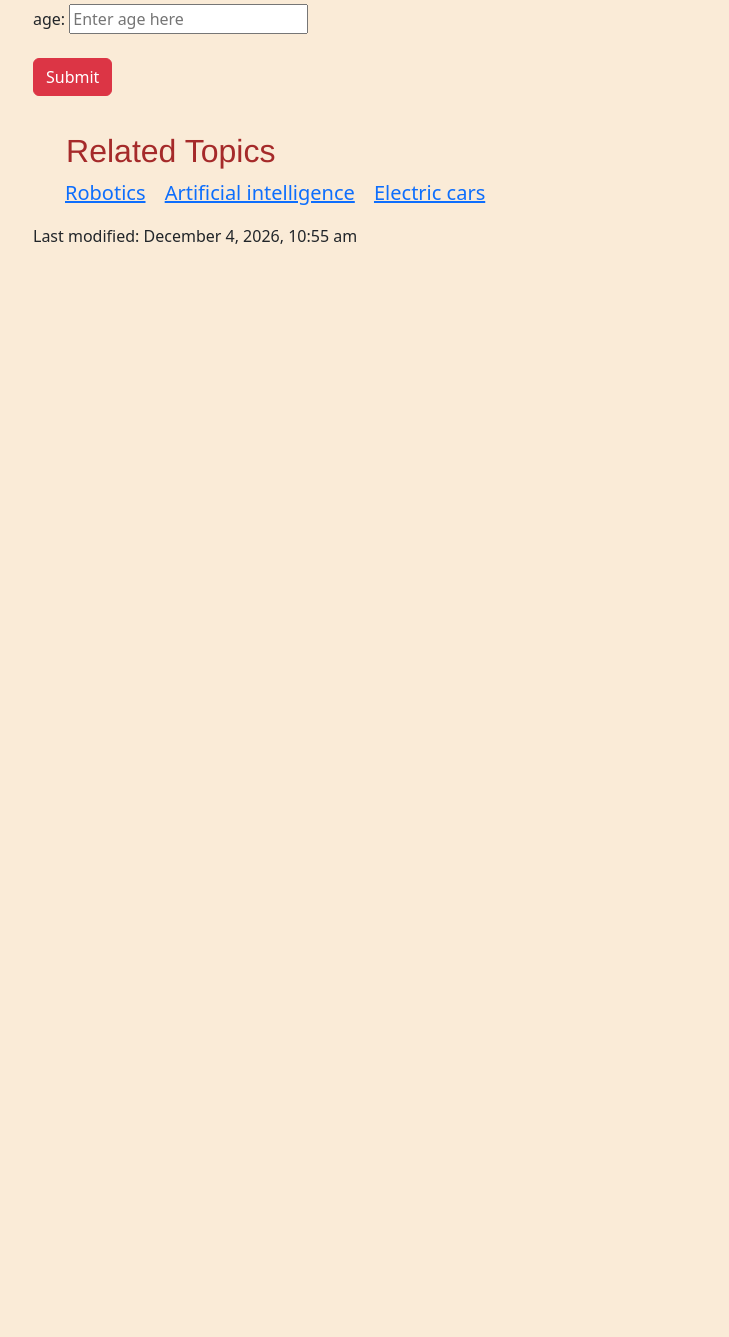
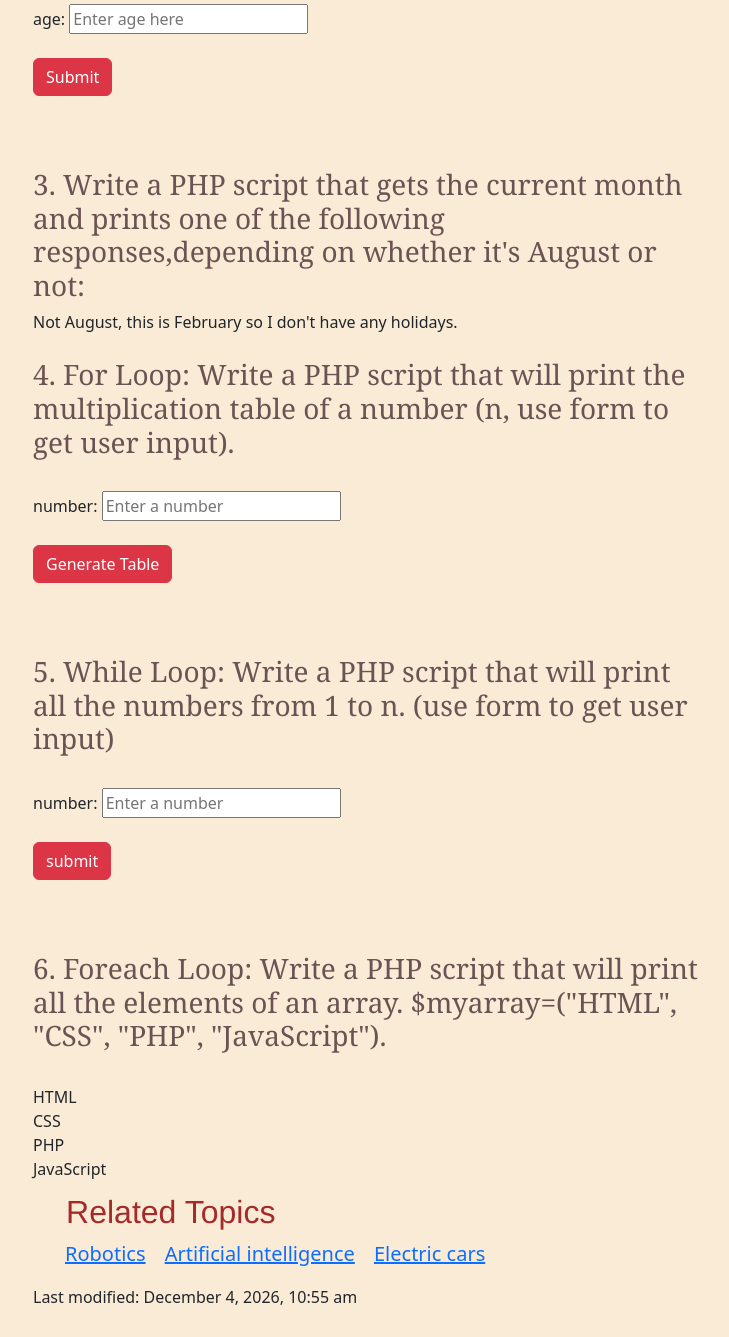
Before and after one commit to kasunki/src, a PHP site: page /kasunki_tasks/individual/ex4.php in a window 1280 px wide. Shown: the part 340-1677 px from the top of the page, without its empty margins (269-998 px from the left). Before the commit the page ends 584 px from the top, so only its background shows below. Run offline with PHP 8.4, Linux system fonts and the light colour scheme.

Commit message:
ex4 done

```diff
--- a/kasunki_tasks/individual/ex4.php
+++ b/kasunki_tasks/individual/ex4.php
@@ -7,7 +7,7 @@
              decide if he/she is eligible for voting. (18 or more than 18 years is eligible for voting, use form to get user input). </h3>
 
 
- <form method="post" name="eligibility_for_voting" action=<?php echo htmlspecialchars($_SERVER['PHP_SELF']); ?>>
+        <form method="post" name="eligibility_for_voting" action=<?php echo htmlspecialchars($_SERVER['PHP_SELF']); ?>>
         age: <input type="number" name="userAge" placeholder="Enter age here" required> <br> <br>
         <button type="submit" class="btn btn-danger">Submit</button><br><br>
         </form>
@@ -15,6 +15,7 @@
         <?php
 
         if ($_SERVER["REQUEST_METHOD"] == "POST") {
+            if (isset($_POST["userAge"])) {
             $age =$_POST["userAge"];
 
         if ($age >=18){
@@ -24,6 +25,100 @@
             echo "You are not eligible for voting.";
         }
        }
+    }
+        ?>
+        <br><br>
+
+        <h3>3. Write a PHP script that gets the current month and prints one of the following responses,depending on whether it's August or not:</h3>
+
+        <?php
+        $currentMonth = date("F");
+
+        switch($currentMonth) {
+            case "August":
+                echo "It's August, so it's still holiday.";
+                break;
+                default:
+                echo "Not August, this is $currentMonth so I don't have any holidays.";
+        }
+        ?>
+        <br><br>
+
+        <h3>4. For Loop: Write a PHP script that will print the multiplication table of a number
+            (n, use form to get user input).</h3><br>
+
+        <form method="post" name="multiplication_table" action=<?php echo htmlspecialchars($_SERVER['PHP_SELF']); ?>>
+        number: <input type="number" name="number" placeholder="Enter a number" required> <br> <br>
+        <input type="submit" class="btn btn-danger" value="Generate Table"><br><br>
+
+        </form>
+
+
+        <?php
+       if ($_SERVER["REQUEST_METHOD"] == "POST"){
+        if (isset($_POST["number"])) {
+            $number = $_POST["number"];
+
+            if (is_numeric($number) && $number > 0) {
+                echo "Multiplication Table";
+                echo "<table border='1'>";
+                for ($i = 1; $i <= 12; $i++) {
+                    $result = $number * $i;
+                    echo
+                    "<tr>
+                    <td>$number x $i</td>
+                    <td>=</td><td>$result</td>
+                    </tr>";
+            }
+            echo "</table>";
+        } else {
+            echo "please enter a valid number.";
+        }
+    }
+}
+       ?>
+       <br><br>
+
+       <h3> 5. While Loop: Write a PHP script that will print all the numbers from 1 to n.
+       (use form to get user input)</h3><br>
+
+       <form method="post" name="multiplication_table" action=<?php echo htmlspecialchars($_SERVER['PHP_SELF']); ?>>
+        number: <input type="number" name="number1" placeholder="Enter a number" required> <br> <br>
+        <input type="submit" class="btn btn-danger" value="submit"><br><br>
+
+       </form>
+
+    <?php
+       if ($_SERVER["REQUEST_METHOD"] == "POST"){
+        if (isset($_POST["number1"])) {
+            $number1 = $_POST["number1"];
+
+            if (is_numeric($number1) && $number1 > 0) {
+                echo "<ul>";
+
+           $i = 1;
+           while ($i <= $number1) {
+                    echo "<li>$i</li>";
+                    $i++;
+           }
+
+           echo "</ul>";
+        } else {
+            echo "Enter a valid number";
+        }
+    }
+}
+   ?>
+     <br><br>
+     <h3>6. Foreach Loop: Write a PHP script that will print all the elements of an array.
+         $myarray=("HTML", "CSS", "PHP", "JavaScript").</h3> <br>
+
+         <?php
+         $myarray= array("HTML", "CSS", "PHP", "JavaScript");
+         foreach ($myarray as $value) {
+            echo "".$value."<br>";
+        }
         ?>
 
+
 <?php include 'footer.php'; ?>
```
